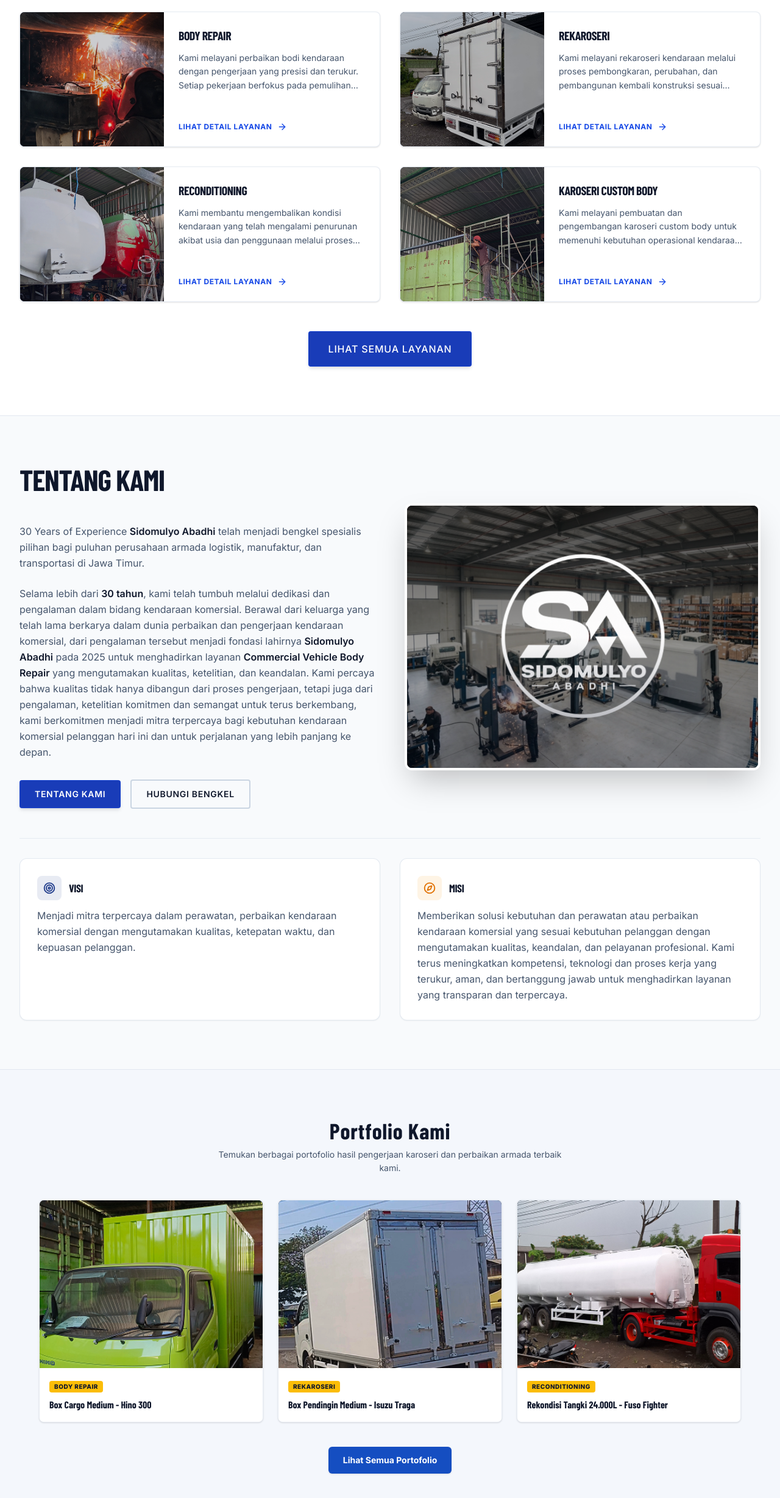
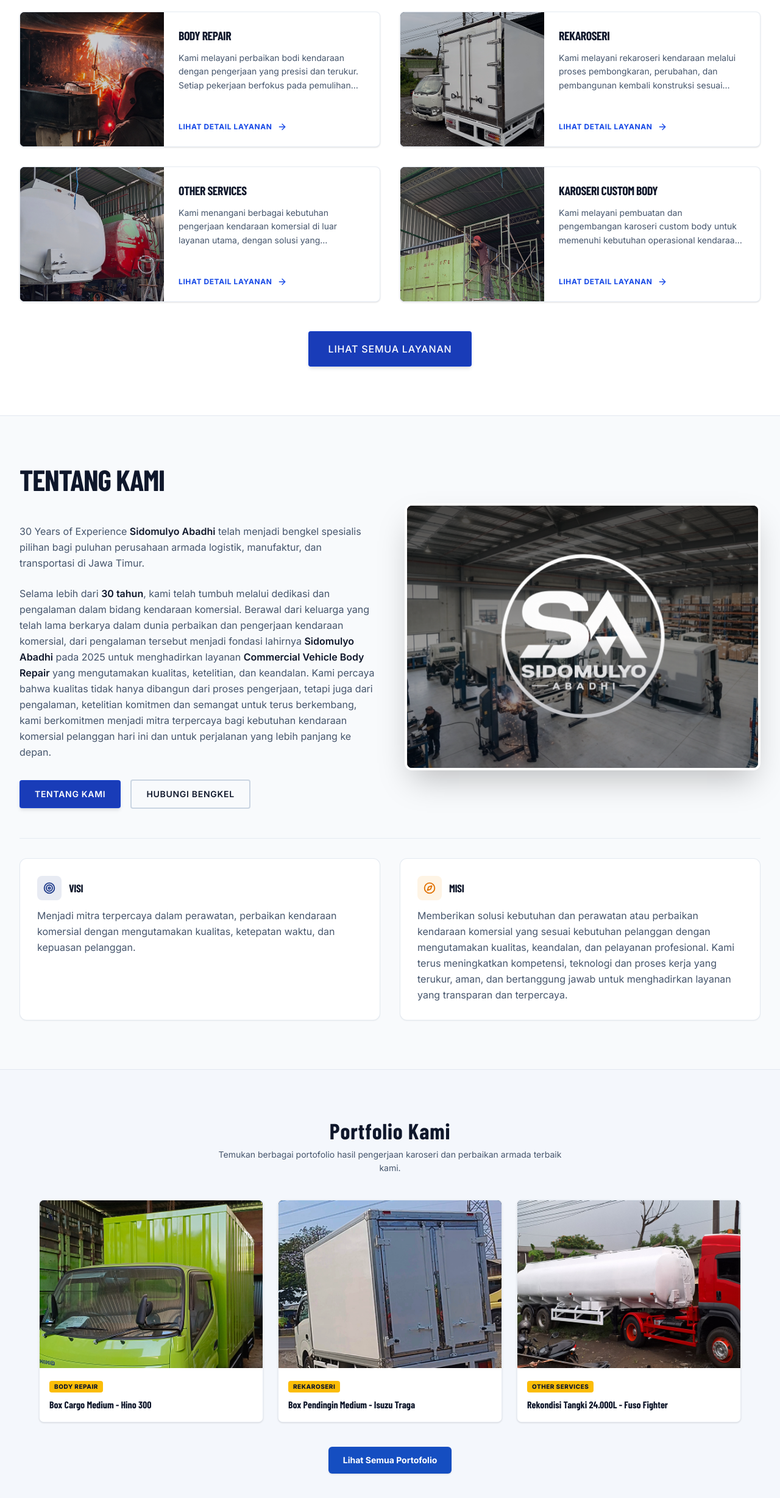
Before and after one commit to PerdanaMain/fe-compro-sidomulyo, a Next.js app: page / in a window 1280 px wide. Shown: the part 1511-3967 px from the top of the page at 61% size. Built offline with nearby package versions, Linux system fonts and the light colour scheme; no server answers; a web font is replaced by a local one.

Commit message:
refactor: rename reconditioning service category to other services

```diff
--- a/src/components/sections/process-steps.tsx
+++ b/src/components/sections/process-steps.tsx
@@ -64,7 +64,7 @@ export const defaultProcessGroups: ProcessGroup[] = [
         step: "06",
         title: "Proses Pengerjaan",
         description:
-          "Kendaraan ditangani sesuai layanan yang dipilih, meliputi Body Repair, Karoseri Custom Body, Rekaroseri, atau Reconditioning, dengan tahapan pengerjaan yang disesuaikan dengan kondisi dan kebutuhan kendaraan."
+          "Kendaraan ditangani sesuai layanan yang dipilih, meliputi Body Repair, Karoseri Custom Body, Rekaroseri, atau Other Services, dengan tahapan pengerjaan yang disesuaikan dengan kondisi dan kebutuhan kendaraan."
       },
       {
         step: "07",
--- a/src/data/portfolio.ts
+++ b/src/data/portfolio.ts
@@ -67,8 +67,8 @@ export const portfolioData: PortfolioItem[] = [
     id: "port-3",
     slug: "rekondisi-tangki-24000l-fuso-fighter",
     title: "Rekondisi Tangki 24.000L - Fuso Fighter",
-    category: "Reconditioning",
-    categorySlug: "reconditioning",
+    category: "Other Services",
+    categorySlug: "other-services",
     image: "/images/service-reconditioning-2.png",
     beforeImage: "/images/service-reconditioning.png",
     afterImage: "/images/service-reconditioning-2.png",
@@ -113,8 +113,8 @@ export const portfolioData: PortfolioItem[] = [
     id: "port-5",
     slug: "cat-oven-branding-fleet-bus-pariwisata",
     title: "Cat Oven & Branding Fleet - Bus Pariwisata",
-    category: "Reconditioning",
-    categorySlug: "reconditioning",
+    category: "Other Services",
+    categorySlug: "other-services",
     image: "/images/service-painting.png",
     beforeImage: "/images/service-body-repair.png",
     afterImage: "/images/service-painting.png",
--- a/src/data/services.ts
+++ b/src/data/services.ts
@@ -45,11 +45,11 @@ export const servicesData: ServiceItem[] = [
     iconName: "RotateCcw"
   },
   {
-    id: "reconditioning",
-    slug: "reconditioning",
+    id: "other-services",
+    slug: "other-services",
     number: "03",
-    title: "Reconditioning",
-    description: "Kami membantu mengembalikan kondisi kendaraan yang telah mengalami penurunan akibat usia dan penggunaan melalui proses peremajaan yang menyeluruh. Mulai dari perbaikan bodi, penanganan korosi, pembaruan komponen, hingga penyegaran tampilan, setiap pekerjaan dilakukan untuk mengembalikan fungsi dan kesiapan kendaraan.",
+    title: "Other Services",
+    description: "Kami menangani berbagai kebutuhan pengerjaan kendaraan komersial di luar layanan utama, dengan solusi yang disesuaikan berdasarkan kondisi dan kebutuhan setiap kendaraan.",
     image: "/images/service-painting.png",
     features: [
       "Pemeriksaan kondisi kendaraan secara menyeluruh",
```
